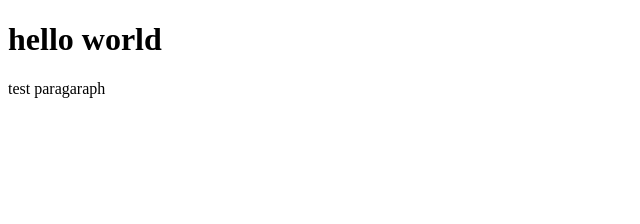
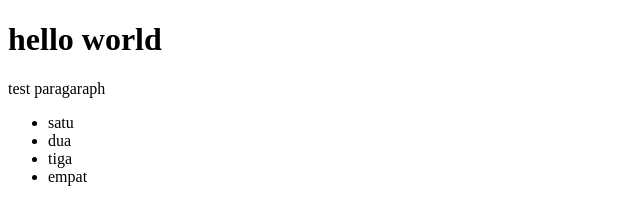
Before and after one commit to mickysaputra10/wpu-git-test-2, a plain HTML site: page index.html in a window 1280 px wide. Shown: the whole page, without its empty margins (0-640 px from the left). Drawn offline with Linux system fonts and the light colour scheme.

Commit message:
perubahan index.html

```diff
--- a/index.html
+++ b/index.html
@@ -8,6 +8,12 @@
 <body>
     <h1>hello world</h1>
     <p>test paragaraph</p>
+    <ul>
+        <li>satu</li>
+        <li>dua</li>
+        <li>tiga</li>
+        <li>empat</li>
+    </ul>
 
 </body>
 </html>
```
